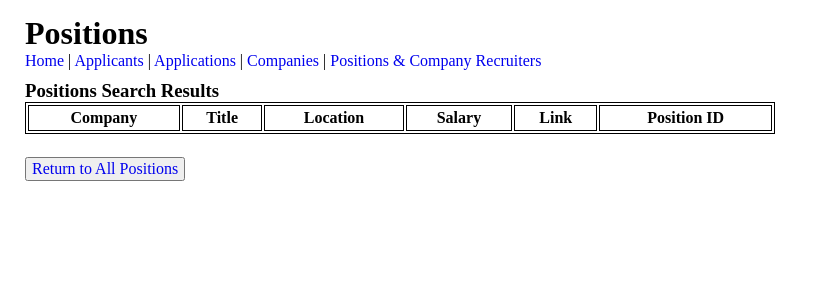
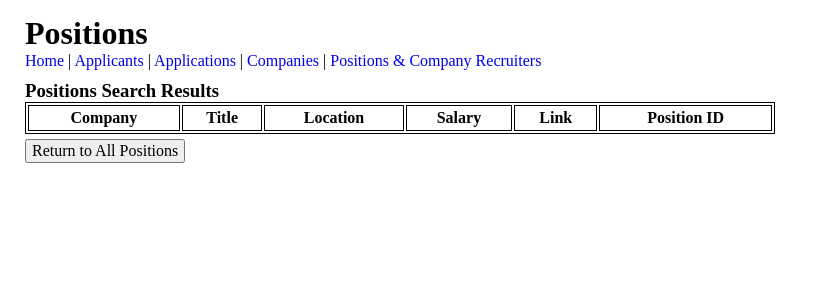
Before and after one commit to sophlil/DreamOffer, a Flask app: template templates/search_positions.j2 in a window 1280 px wide. Shown: the top 300 px of the page, without its empty margins (0-813 px from the left). Run offline with Flask 2, Linux system fonts and the light colour scheme; the template is opened without the code that fills it, so the values that code supplies are empty; some libraries are stand-ins or nearby versions.

Commit message:
fix button

```diff
--- a/templates/search_positions.j2
+++ b/templates/search_positions.j2
@@ -44,10 +44,9 @@
             </tbody>
 
         </table>
-        <p>&nbsp;</p>
 
         <!-- Return to All Applications Button -->
-        <a href='/positionscompanyrecruiters'>
+        <a class="btn-anchor" href='/positionscompanyrecruiters'>
                 <input class="btn" type="button" value="Return to All Positions">
             </a>
     </div>
```
